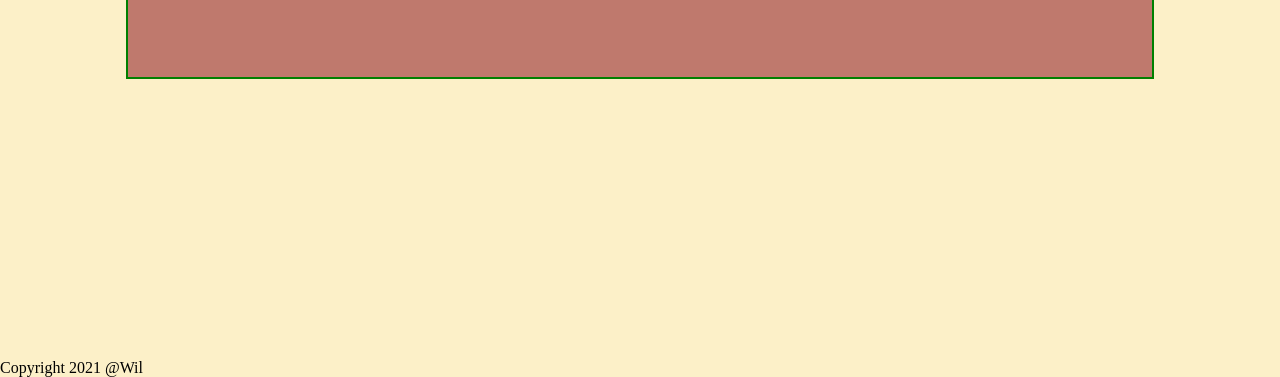
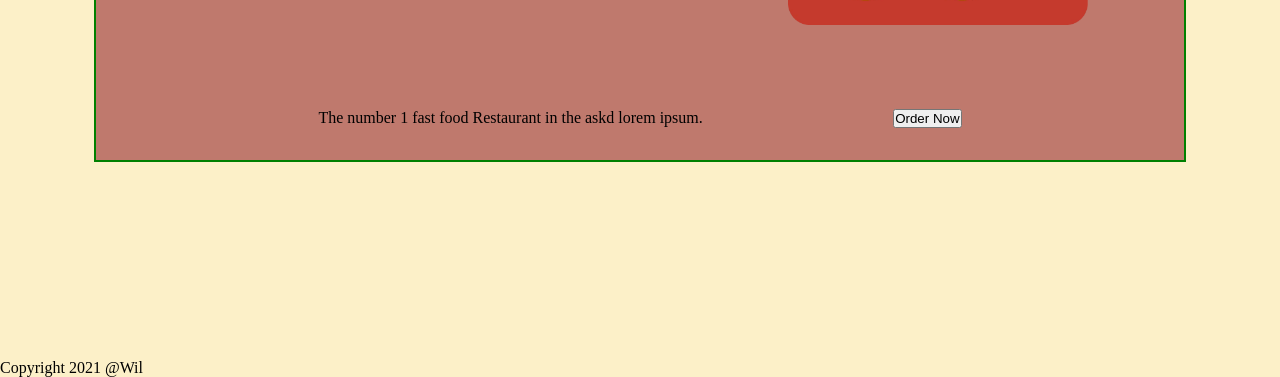
Before and after one commit to WilAm1/Restaurant, a website built with webpack: page dist/index.html in a window 1280 px wide. Shown: the part 423-800 px from the top of the page. Built offline with nearby package versions, Linux system fonts and the light colour scheme.

Commit message:
Home js finished

```diff
--- a/src/home.js
+++ b/src/home.js
@@ -1,15 +1,20 @@
 import makeElement from "./myFunc.js"
 import Icon from "./images/wc-icon.webp"
+
 const getHome = function() {
     const mainDiv = makeElement('div', 'default')
+
     const topContent = makeElement('div', 'top-content');
+
     const mainText = makeElement('div', 'main-text');
     const h1 = document.createElement('h1');
     h1.textContent = "The Best WcJoint in the WcWorld";
     mainText.appendChild(h1);
+
     const mainP = document.createElement('p');
     mainP.textContent = "You will surely recognize the familiar taste and sound!";
     mainText.appendChild(mainP);
+
     const iconContainer = makeElement('div', 'icon');
     const icon = document.createElement('img');
     icon.src = Icon;
@@ -19,25 +24,19 @@ const getHome = function() {
     topContent.appendChild(iconContainer);
     mainDiv.appendChild(topContent);
 
-    //     <div class="default">
 
-    //     <div class="top-content">
-    //         <div class="main-text">
-    //             <h1>Lorem Ipsum</h1>
-    //             <p>You will surely recognize the taste and athomosphere!</p>
-    //         </div>
-    //         <div class="icon">
-    //             <img src="./wc-icon.webp" alt="" width="300px">
+    // Bottom container
+    const bottom = makeElement('div', 'bottom-content');
 
-    //         </div>
+    const bottomPara = document.createElement('p');
+    bottomPara.textContent = "The number 1 fast food Restaurant in the askd lorem ipsum.";
 
-    //     </div>
-    //     <div class="bottom-content">
-    //         <p>The number 1 fast food Restaurant in the askd lorem ipsum.</p>
-    //         <button>Order Now</button>
-    //     </div>
+    const bottomBtn = makeElement('button', 'order-btn');
+    bottomBtn.textContent = "Order Now";
 
-    // </div>
+    bottom.appendChild(bottomPara);
+    bottom.appendChild(bottomBtn);
+    mainDiv.appendChild(bottom);
 
     return mainDiv
 };
--- a/src/style.css
+++ b/src/style.css
@@ -60,6 +60,7 @@ footer {
     margin: 60px auto;
     min-height: 100px;
     background-color: #911F2790;
+    padding: 2em;
 }
 
 .top-content {
```
Also changed, not shown: dist/main.js.
